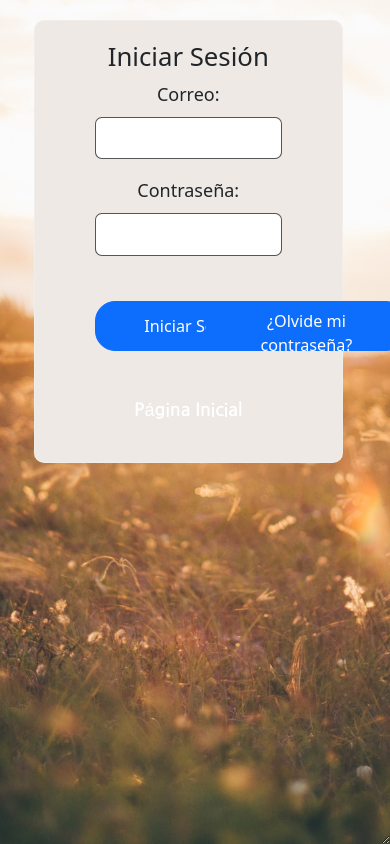
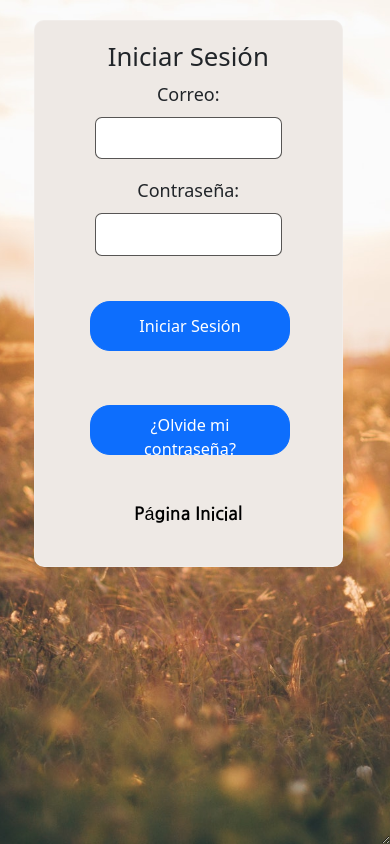
Before and after one commit to andersonNB/vet-app, a React (Vite) app: page /login in a window 390 px wide. Built offline with nearby package versions, Linux system fonts and the light colour scheme; a web font is replaced by a local one.

Commit message:
FIX: update css styles in component LoginPage wow

```diff
--- a/src/shared/components/auth/pages/ForgotPassword/ForgotPassword.jsx
+++ b/src/shared/components/auth/pages/ForgotPassword/ForgotPassword.jsx
@@ -47,7 +47,7 @@ export const ForgotPassword = () => {
 									<input
 										type="password"
 										className="form-control inputText"
-										id="exampleInputPassword1"
+										id="NewForgotPassword"
 									/>
 								</div>
 								<div className="mb-3">
@@ -55,7 +55,7 @@ export const ForgotPassword = () => {
 									<input
 										type="password"
 										className="form-control inputText"
-										id="exampleInputPassword1"
+										id="RepeatForgotPassword"
 									/>
 								</div>
 							</form>
--- a/src/shared/components/auth/pages/Login/LoginPage.jsx
+++ b/src/shared/components/auth/pages/Login/LoginPage.jsx
@@ -1,8 +1,8 @@
-import {Link} from "react-router-dom";
+import { Link } from "react-router-dom";
 import "./LoginPage.scss";
 import logoQuery from "../../../../../assets/LOGOAIPRUEBA.png";
-import {SvgComponentLogin} from "../../../../other/SvgComponentLogin";
-import {ForgotPassword} from "../ForgotPassword/ForgotPassword";
+import { SvgComponentLogin } from "../../../../other/SvgComponentLogin";
+import { ForgotPassword } from "../ForgotPassword/ForgotPassword";
 
 export const LoginPage = () => {
 	const onSubmit = (e) => {
@@ -14,14 +14,14 @@ export const LoginPage = () => {
 		<>
 			<div
 				className="container backgroundImage text-center"
-				style={{minHeight: "100vh", maxWidth: "100%"}}
+				style={ { minHeight: "100vh", maxWidth: "100%" } }
 			>
 				<div
 					className="row row-login align-items-center justify-content-center"
-					style={{height: "100vh"}}
+					style={ { height: "100vh" } }
 				>
 					<div className="col-sm-12 col-md-6 col-12">
-						<form className="formLogin" onSubmit={onSubmit}>
+						<form className="formLogin" onSubmit={ onSubmit }>
 							<h3>Iniciar Sesión</h3>
 							<div className="mb-3">
 								<label className="form-label">Correo:</label>
@@ -40,23 +40,24 @@ export const LoginPage = () => {
 									id="exampleInputPassword1"
 								/>
 							</div>
-							<div className="container text-center containerRow ">
-								<div className="row containerRow__row">
-									<div className="col-5 offset-md-1">
+							{/* <div className="container text-center containerRow ">
+
+							</div> */}
+							<div className="row formLogin__rowButtonsLogin">
+								<div className="col-auto" >
 									<div className="m-4">
 										<button
 											type="submit"
 											className="btn btn-primary row--button "
-												style={{zIndex: "1"}}
+											style={ { zIndex: "1" } }
 										>
 											Iniciar Sesión
 										</button>
 									</div>
 								</div>
-									<div className="col-5">
+								<div className="col-auto" >
 									<div className="m-4">
 										<ForgotPassword />
-										</div>
 									</div>
 								</div>
 							</div>
@@ -68,11 +69,11 @@ export const LoginPage = () => {
 							</div>
 						</form>
 					</div>
-					<div className="col-md-6 col-6" style={{height: "100vh"}}>
+					<div className="col-md-6 col-6" style={ { height: "100vh" } }>
 						<SvgComponentLogin />
 					</div>
 					<div className="col-sm-12">
-						<img src={logoQuery} className="loginAiTemporal" loading="lazy" />
+						<img src={ logoQuery } className="loginAiTemporal" loading="lazy" />
 					</div>
 				</div>
 			</div>
--- a/src/shared/components/auth/pages/Login/LoginPage.scss
+++ b/src/shared/components/auth/pages/Login/LoginPage.scss
@@ -58,6 +58,18 @@
 	color: black;
 }
 
+.formLogin__rowButtonsLogin {
+	// background-color: aquamarine;
+	display: flex;
+	justify-content: center;
+	align-items: center;
+	margin-left: 5px;
+}
+
+.goHome {
+	color: black !important;
+}
+
 .goHome:hover {
 	color: black !important;
 }
@@ -81,3 +93,9 @@
 		margin-right: 0;
 	}
 }
+
+@media (max-width: 395px) {
+	.formLogin__rowButtonsLogin {
+		margin-left: -10px;
+	}
+}
```
Lines whose indentation alone changed are shown as unchanged.
